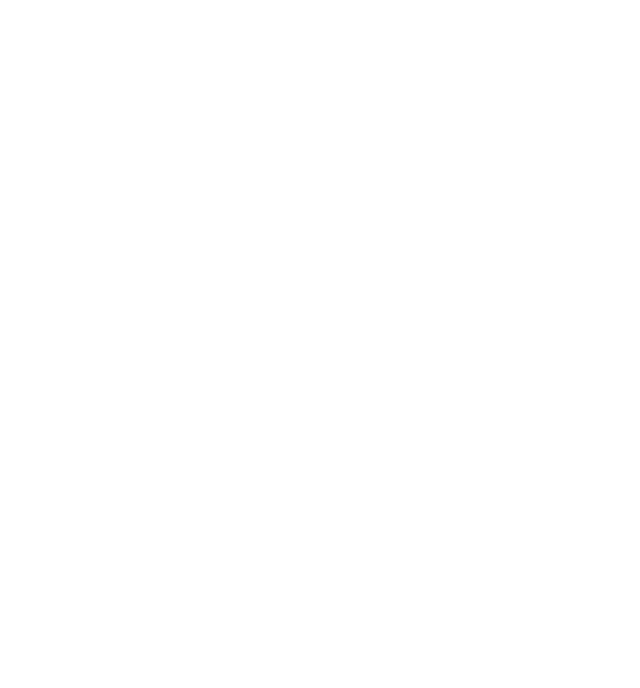
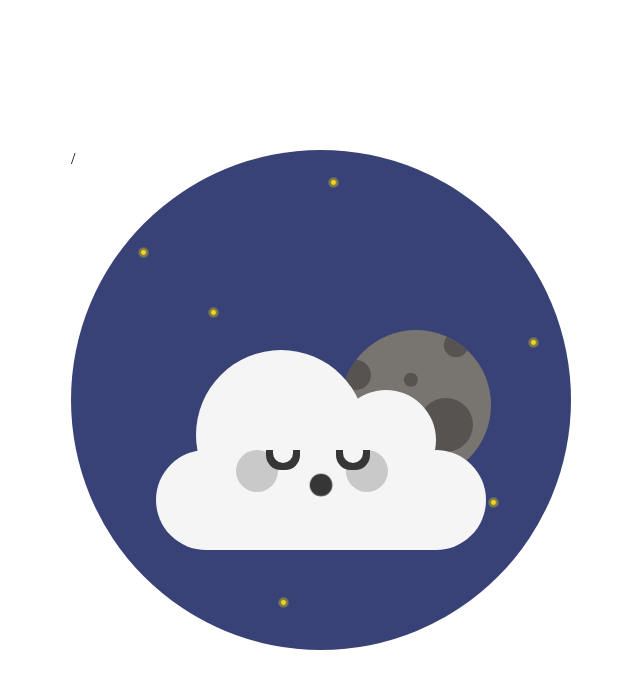
Before and after one commit to htchristie/css-animations, a plain HTML site: page sleepy-cloud/index.html in a window 1280 px wide. Shown: the whole page, without its empty margins (319-959 px from the left). Drawn offline with Linux system fonts and the light colour scheme.

Commit message:
sleepy cloud animation

```diff
--- a/sleepy-cloud/index.html
+++ b/sleepy-cloud/index.html
@@ -4,9 +4,26 @@
   <meta charset="UTF-8">
   <meta http-equiv="X-UA-Compatible" content="IE=edge">
   <meta name="viewport" content="width=device-width, initial-scale=1.0">
-  <title>Cloud Animation</title>
+
+  <link rel="stylesheet" href="style.css">
+
+  <title>Sleepy Cloud Animation</title>
 </head>
 <body>
-
+  <div class="container">/
+    <div class="moon"></div>
+    <div class="cloud">
+      <div class="blush"></div>
+      <div class="eye-left"></div>
+      <div class="eye-right"></div>
+      <div class="mouth"></div>
+    </div>
+    <div class="star star-1"></div>
+    <div class="star star-2"></div>
+    <div class="star star-3"></div>
+    <div class="star star-4"></div>
+    <div class="star star-5"></div>
+    <div class="star star-6"></div>
+  </div>
 </body>
 </html>
--- a/sleepy-cloud/style.css
+++ b/sleepy-cloud/style.css
@@ -0,0 +1,197 @@
+* {
+  padding: 0;
+  margin: 0;
+  box-sizing: border-box;
+}
+
+.container {
+  background-color: #394276;
+  width: 31.25em;
+  height: 31.25em;
+  border-radius: 50%;
+  position: absolute;
+  transform: translate(-50%, -50%);
+  top: 50%;
+  left: 50%;
+}
+
+.cloud {
+  background-color: #f5f5f5;
+  height: 6.25em;
+  width: 20.62em;
+  position: absolute;
+  left: 0;
+  right: 0;
+  top: 18.75em;
+  margin: auto;
+  border-radius: 6.25em;
+}
+
+.cloud::before,
+.cloud:after {
+  content: "";
+  background-color: #f5f5f5;
+  position: absolute;
+  border-radius: 50%;
+}
+
+.cloud::before {
+  bottom: 1.87em;
+  left: 2.5em;
+  width: 10.62em;
+  height: 10.62em;
+}
+
+.cloud:after {
+  width: 6.25em;
+  height: 6.25em;
+  bottom: 3.75em;
+  right: 3.12em;
+  z-index: -1;
+}
+
+.moon {
+  background-color: #787470;
+  width: 9.37em;
+  height: 9.37em;
+  position: absolute;
+  right: 5em;
+  top: 11.25em;
+  border-radius: 50%;
+  overflow: hidden;
+  z-index: -2;
+  animation: spin-moon 5s infinite linear;
+}
+
+.moon::before {
+  content: "";
+  background-color: #565350;
+  width: 1.87em;
+  height: 1.87em;
+  position: absolute;
+  top: 1.87em;
+  border-radius: 50%;
+  box-shadow: 5.62em 3.12em 0 0.75em #565350, 2.18em 4.68em 0 -0.3em #565350,
+  6.25em -1.87em 0 -0.18em #565350, 3.43em 0.3em 0 -0.5em #565350;
+}
+
+.blush {
+  background-color: #c9c9c9;
+  width: 2.62em;
+  height: 2.62em;
+  position: absolute;
+  left: 5em;
+  border-radius: 50%;
+  box-shadow: 6.87em 0 #c9c9c9;
+}
+
+.eye-left,
+.eye-right {
+  background-color: #363636;
+  position: absolute;
+  width: 2.12em;
+  height: 1.25em;
+  border-radius: 0 0 0.93em 0.93em;
+}
+
+.eye-left {
+  left: 6.87em;
+}
+
+.eye-right {
+  left: 11.25em;
+}
+
+.eye-left::after,
+.eye-right::after {
+  content: "";
+  background-color: #f5f5f5;
+  position: absolute;
+  left: 0.43em;
+  width: 1.25em;
+  height: 0.81em;
+  border-radius: 0 0 0.93em 0.93em;
+}
+
+.mouth {
+  background-color: #363636;
+  width: 1.25em;
+  height: 1.25em;
+  position: absolute;
+  top: 1.56em;
+  left: 9.68em;
+  border-radius: 50%;
+  animation: snore 3s infinite;
+}
+
+.star {
+   background-color: #f0d815;
+   width: 0.31em;
+   height: 0.31em;
+   position: absolute;
+   border-radius: 50%;
+}
+
+.star::before {
+  content: "";
+  background-color: rgba(240, 216, 21, 0.4);
+  width: 0.31em;
+  height: 0.31em;
+  position: absolute;
+  border-radius: 50%;
+  animation: twinkle 2s infinite;
+}
+
+.star-1 {
+  top: 6.25em;
+  left: 4.37em;
+}
+
+.star-2 {
+  top: 28.12em;
+  left: 13.12em;
+}
+
+.star-3 {
+  top: 10em;
+  left: 8.75em;
+}
+
+.star-4 {
+  top: 1.87em;
+  left: 16.25em;
+}
+
+.star-5 {
+  top: 21.87em;
+  left: 26.25em;
+}
+
+.star-6 {
+  top: 11.87em;
+  left: 28.75em;
+}
+
+@media screen and (max-width: 500px) {
+  .container {
+    font-size: 12px;
+  }
+}
+
+@keyframes spin-moon {
+  100% {
+    transform: rotate(360deg);
+  }
+}
+
+@keyframes snore {
+  50% {
+    transform: scale(1.3);
+  }
+}
+
+@keyframes twinkle {
+  50% {
+    transform: scale(2);
+  }
+}
```
